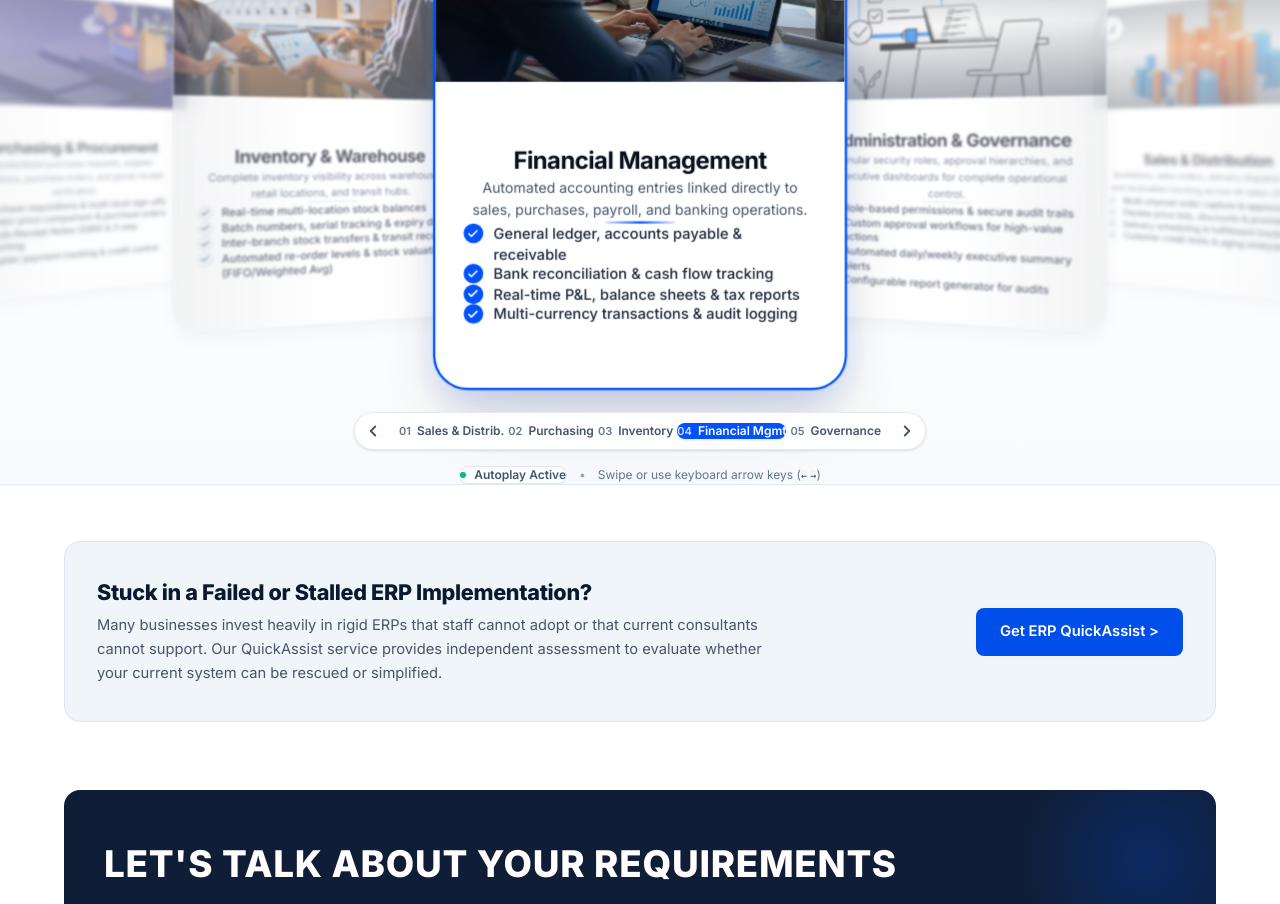
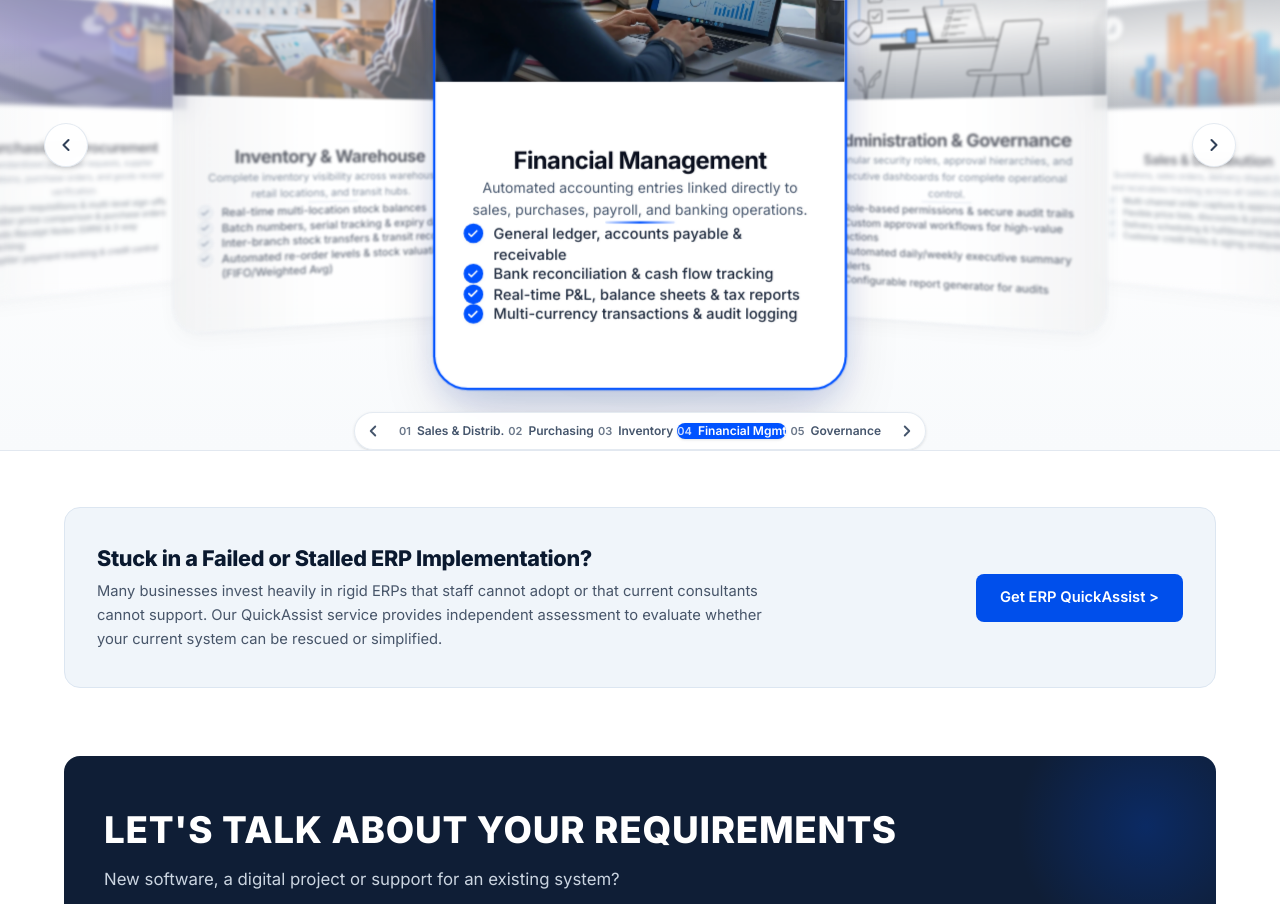
Before and after one commit to Knoweb/Knoweb-site, a Next.js app in the folder knoweb/: page /erp in a window 1280 px wide. Shown: the part 1040-1944 px from the top of the page. Built offline with nearby package versions, Linux system fonts and the light colour scheme.

Commit message:
Remove autoplay status bar, enable hover-to-pause auto-swiping, and add floating navigation arrow buttons

```diff
--- a/knoweb/src/components/ui/ErpPillarsCoverflow.tsx
+++ b/knoweb/src/components/ui/ErpPillarsCoverflow.tsx
@@ -154,7 +154,7 @@ export default function ErpPillarsCoverflow({
 }: ErpPillarsCoverflowProps) {
   // Center on Inventory & Warehouse (Index 2) by default
   const [activeIndex, setActiveIndex] = useState(2);
-  const [isAutoplayActive, setIsAutoplayActive] = useState(true);
+  const [isHovered, setIsHovered] = useState(false);
   const [isDragging, setIsDragging] = useState(false);
   const [windowWidth, setWindowWidth] = useState(1200);
   const containerRef = useRef<HTMLDivElement>(null);
@@ -178,16 +178,17 @@ export default function ErpPillarsCoverflow({
     setActiveIndex((prev) => (prev - 1 + count) % count);
   }, [count]);
 
-  // Robust Autoplay functionality: auto-advances every 3.5s and smoothly resets after any swipe/click
+  // Continuous auto swipe functionality:
+  // Automatically advances every 3.5s, pauses smoothly when mouse hovers over cards, and resumes when mouse leaves.
   useEffect(() => {
-    if (!isAutoplayActive || isDragging) return;
+    if (isHovered || isDragging) return;
 
     const timer = setInterval(() => {
       setActiveIndex((prev) => (prev + 1) % count);
     }, autoPlayInterval);
 
     return () => clearInterval(timer);
-  }, [isAutoplayActive, isDragging, activeIndex, autoPlayInterval, count]);
+  }, [isHovered, isDragging, activeIndex, autoPlayInterval, count]);
 
   // Keyboard navigation
   useEffect(() => {
@@ -382,12 +383,42 @@ export default function ErpPillarsCoverflow({
 
         {/* ── 3D Cylindrical Carousel Stage ── */}
         <div
+          onMouseEnter={() => setIsHovered(true)}
+          onMouseLeave={() => setIsHovered(false)}
           className="relative w-full h-[495px] sm:h-[515px] md:h-[535px] flex items-center justify-center pt-1"
           style={{
             perspective: '1400px',
             perspectiveOrigin: 'center center',
           }}
         >
+          {/* Floating Left Arrow Button */}
+          <button
+            onClick={(e) => {
+              e.stopPropagation();
+              prevCard();
+            }}
+            aria-label="Previous Pillar"
+            className="absolute left-2 sm:left-4 md:left-6 top-1/2 -translate-y-1/2 z-40 w-10 h-10 sm:w-11 sm:h-11 rounded-full bg-white/95 hover:bg-white border border-slate-200/90 shadow-md flex items-center justify-center text-slate-700 hover:text-[#0052FF] hover:border-blue-400 active:scale-95 transition-all backdrop-blur-sm cursor-pointer"
+          >
+            <svg width="20" height="20" viewBox="0 0 24 24" fill="none" stroke="currentColor" strokeWidth="2.5" strokeLinecap="round" strokeLinejoin="round">
+              <polyline points="15 18 9 12 15 6" />
+            </svg>
+          </button>
+
+          {/* Floating Right Arrow Button */}
+          <button
+            onClick={(e) => {
+              e.stopPropagation();
+              nextCard();
+            }}
+            aria-label="Next Pillar"
+            className="absolute right-2 sm:right-4 md:right-6 top-1/2 -translate-y-1/2 z-40 w-10 h-10 sm:w-11 sm:h-11 rounded-full bg-white/95 hover:bg-white border border-slate-200/90 shadow-md flex items-center justify-center text-slate-700 hover:text-[#0052FF] hover:border-blue-400 active:scale-95 transition-all backdrop-blur-sm cursor-pointer"
+          >
+            <svg width="20" height="20" viewBox="0 0 24 24" fill="none" stroke="currentColor" strokeWidth="2.5" strokeLinecap="round" strokeLinejoin="round">
+              <polyline points="9 18 15 12 9 6" />
+            </svg>
+          </button>
+
           {/* Framer Motion Gesture Drag Surface with Dual Touch/Pointer Swipe Support */}
           <motion.div
             drag="x"
@@ -412,6 +443,8 @@ export default function ErpPillarsCoverflow({
               return (
                 <motion.div
                   key={pillar.id}
+                  onMouseEnter={() => setIsHovered(true)}
+                  onMouseLeave={() => setIsHovered(false)}
                   onClick={() => {
                     if (!dragMovedRef.current) {
                       setActiveIndex(index);
@@ -585,7 +618,11 @@ export default function ErpPillarsCoverflow({
         </div>
 
         {/* ── Segmented Bottom Pill Indicator & Controls Dock ── */}
-        <div className="mt-8 flex flex-col items-center justify-center gap-4">
+        <div
+          onMouseEnter={() => setIsHovered(true)}
+          onMouseLeave={() => setIsHovered(false)}
+          className="mt-8 flex flex-col items-center justify-center"
+        >
           <div className="inline-flex items-center gap-1.5 sm:gap-2 p-1.5 rounded-full bg-white/95 border border-slate-200/90 shadow-sm backdrop-blur-md">
             {/* Previous Card Button */}
             <button
@@ -644,30 +681,6 @@ export default function ErpPillarsCoverflow({
               </svg>
             </button>
           </div>
-
-          {/* Autoplay Pause / Resume Status Toggle Pill */}
-          <div className="flex items-center gap-3">
-            <button
-              onClick={() => setIsAutoplayActive(!isAutoplayActive)}
-              className="inline-flex items-center gap-2 px-3 py-1 rounded-full text-xs font-semibold bg-white/80 hover:bg-white border border-slate-200 text-slate-600 hover:text-slate-900 transition-colors shadow-2xs"
-            >
-              {isAutoplayActive ? (
-                <>
-                  <span className="w-1.5 h-1.5 rounded-full bg-emerald-500 animate-pulse" />
-                  <span>Autoplay Active</span>
-                </>
-              ) : (
-                <>
-                  <span className="w-1.5 h-1.5 rounded-full bg-amber-500" />
-                  <span>Autoplay Paused</span>
-                </>
-              )}
-            </button>
-            <span className="text-slate-400 text-xs">•</span>
-            <span className="text-xs text-slate-500">
-              Swipe or use keyboard arrow keys (<kbd className="font-mono bg-slate-100 px-1 py-0.5 rounded text-[10px] text-slate-700">←</kbd> <kbd className="font-mono bg-slate-100 px-1 py-0.5 rounded text-[10px] text-slate-700">→</kbd>)
-            </span>
-          </div>
         </div>
       </div>
     </section>
```
